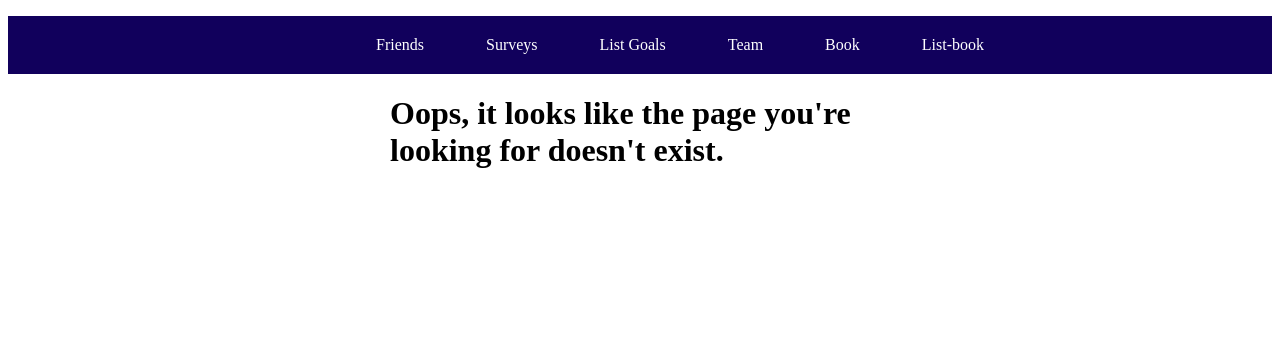
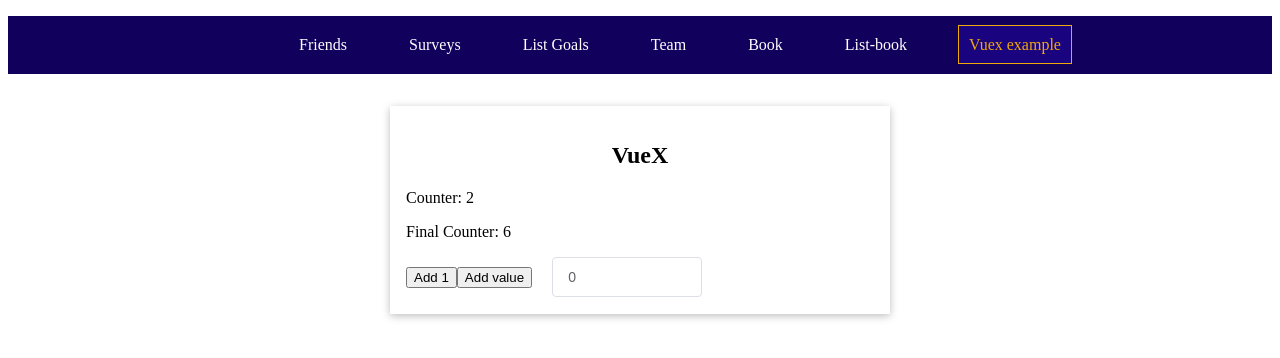
Before and after one commit to daipham1210/vue-training, a Vue app: page /vuex-example in a window 1280 px wide. Shown: the top 358 px of the page. Built offline with nearby package versions, Linux system fonts and the light colour scheme.

Commit message:
add store vuex

```diff
--- a/package.json
+++ b/package.json
@@ -17,7 +17,8 @@
     "lodash": "^4.17.21",
     "mitt": "^3.0.0",
     "vue": "^3.0.0",
-    "vue-router": "^4.0.11"
+    "vue-router": "^4.0.11",
+    "vuex": "^4.0.2"
   },
   "devDependencies": {
     "@vue/cli-plugin-babel": "~4.5.0",
--- a/src/components/Navigation.vue
+++ b/src/components/Navigation.vue
@@ -29,6 +29,11 @@
       <li>
         <router-link to="/list-book">
           List-book
+        </router-link>
+      </li>
+      <li>
+        <router-link to="/vuex-example">
+          Vuex example
         </router-link>
       </li>
     </ul>
--- a/src/components/book-paginate/list-book.vue
+++ /dev/null
@@ -1,16 +0,0 @@
-<template>
-	<pagination
-		:total-page="11"
-	/>
-</template>
-<script>
-import pagination from "@components/book-paginate/pagination.vue";
-
-import { defineComponent } from 'vue'
-export default defineComponent({
-	name: 'ListBook',
-	components: {
-		"pagination": pagination
-	},
-})
-</script>
--- a/src/components/book-paginate/pagination.vue
+++ /dev/null
@@ -1,110 +0,0 @@
-<template>
-  <ul class='panigation'>
-		<li @click="firstPage" class='panigation-item'>
-			<button :disabled="isFirstPage">First</button>
-		</li>
-		<li @click="previousPage" class='panigation-item'>
-			<button :disabled="isFirstPage">Previous</button>
-		</li>
-		<!-- <li class='panigation-item'><button>1</button></li>
-		<li class='panigation-item'><button>2</button></li>
-		<li class='panigation-item'><button>3</button></li> -->
-		<li
-			v-for="item in pages"
-			:key="item"
-			class='panigation-item'
-		>
-			<button
-				@click="changePage(item)"
-				:class="{'activeItem': item === currentPage }"
-			>
-				{{ item }}
-			</button>
-		</li>
-		<li @click="nextPage" class='panigation-item'>
-			<button :disabled="isLastPage">Next</button>
-		</li>
-		<li @click="lastPage" class='panigation-item'>
-			<button :disabled="isLastPage">Last</button>
-		</li>
-	</ul>
-</template>
-
-<script>
-
-import { defineComponent, toRefs, reactive, computed, onMounted } from "vue";
-export default defineComponent({
-	name: 'pagination',
-	props: {
-		maxVisibleButtons: {
-			type: Number,
-			default: 3,
-		},
-		totalPage: Number,
-		total: Number,
-		perPage: Number,
-	},
-	setup(props) {
-		const data = reactive ({
-			currentPage: 1,
-			startPage: computed(() => {
-			}),
-			pages: computed(() => {
-
-			}),
-			isFirstPage: computed(() => data.currentPage === 1),
-			isLastPage: computed(() =>  data.currentPage === 3),
-		})
-
-		const changePage = (item) => {
-			data.currentPage = item
-		}
-
-		const previousPage = () => {
-			if (data.isFirstPage) return
-			data.currentPage = data.currentPage - 1
-		}
-
-		const nextPage = () => {
-			if (data.isLastPage) return
-			data.currentPage = data.currentPage + 1
-		}
-
-		const firstPage = () => {
-			if (data.isFirstPage) return
-			data.currentPage = data.currentPage = 1
-		}
-
-		const lastPage = () => {
-			data.currentPage = data.currentPage = 3
-
-		}
-
-		return {
-			...toRefs(data),
-			changePage,
-			previousPage,
-			nextPage,
-			firstPage,
-			lastPage,
-		}
-	}
-
-});
-</script>
-
-<style lang="scss">
-.panigation {
-	display: flex;
-  list-style-type: none;
-	.panigation-item {
-		padding: 5px;
-		// button:hover {
-		// 	background-color: aqua;
-		// }
-	}
-	.activeItem {
-		background-color: #4AAE9B;
-	}
-}
-</style>
--- a/src/components/books/Book.vue
+++ b/src/components/books/Book.vue
@@ -1,6 +1,7 @@
 <template>
   <div>
     <div class="header">
+      <div>Counter: {{ $store.state.counter }}</div>
       <el-button @click="showCreateModal">
         Create Book
       </el-button>
--- /dev/null
+++ b/src/components/counter/BaseContainer.vue
@@ -0,0 +1,41 @@
+<template>
+  <section>
+    <h2>VueX </h2>
+    <p>Counter: {{ $store.state.counter }}</p>
+    <p>Final Counter: {{ finalCounter }}</p>
+    <change-counter></change-counter>
+  </section>
+</template>
+
+<script>
+import { defineComponent, computed, getCurrentInstance } from "vue";
+import ChangeCounter from "@components/counter/ChangeCounter.vue"
+
+export default defineComponent({
+  name: 'BaseContainer',
+  components: {
+    ChangeCounter,
+  },
+  setup() {
+    const vm = getCurrentInstance().proxy
+    const finalCounter = computed(() => vm.$store.getters.finalCounter)
+
+    return {
+      finalCounter,
+    }
+  }
+})
+</script>
+
+<style scoped>
+section {
+  max-width: 30rem;
+  margin: 2rem auto;
+  box-shadow: 0 2px 8px rgba(0, 0, 0, 0.26);
+  padding: 1rem;
+}
+
+h2 {
+  text-align: center;
+}
+</style>
--- /dev/null
+++ b/src/components/counter/ChangeCounter.vue
@@ -0,0 +1,41 @@
+<template>
+  <button @click="addOne">Add 1</button>
+  <button @click="addValue">Add value</button>
+  <el-input v-model="value" class="input" placeholder="Please input" />
+</template>
+
+<script>
+import { defineComponent, getCurrentInstance, reactive, toRefs } from "vue"
+
+export default defineComponent({
+  name: 'ChangeCounter',
+  setup() {
+    const vm = getCurrentInstance().proxy // lay ra instance cua chinh component trong file nay
+
+    const data = reactive({
+      value: 0,
+    })
+
+    const addOne = () => vm.$store.commit('increment') // goi den ham mutation
+
+    const addValue = () => {
+      vm.$store.commit('increase', {
+        value: +data.value,
+      })
+    }
+
+    return {
+      ...toRefs(data),
+      addOne,
+      addValue,
+    }
+  }
+})
+</script>
+
+<style scoped>
+.input {
+  margin-left: 20px;
+  width: 150px;
+}
+</style>
--- a/src/main.js
+++ b/src/main.js
@@ -1,6 +1,7 @@
 import { createApp } from 'vue'
 import App from './App.vue'
 import router from '@/router'
+import store from '@/store'
 import installElementPlus from './plugins/element'
 import mitt from 'mitt'
 
@@ -8,5 +9,6 @@
 installElementPlus(app)
 const emitter = mitt();
 app.config.globalProperties.emitter = emitter;
+app.use(store)
 app.use(router)
 app.mount('#app')
--- a/src/router/index.js
+++ b/src/router/index.js
@@ -10,7 +10,8 @@
 import root from '@components/provide-example/root.vue'
 import Main from '@components/event-bus-example/main.vue'
 import CreateBook from '@components/books/CreateBook.vue'
-import ListBook from '@components/book-paginate/list-book.vue'
+import BaseContainer from '@components/counter/BaseContainer.vue'
+
 const routes = [
   {
     path: '/',
@@ -49,11 +50,6 @@
     component: Book,
   },
   {
-    path: '/list-book',
-    name: 'list-book',
-    component: ListBook,
-  },
-  {
     path: '/books/create',
     name: 'CreateBook',
     component: CreateBook,
@@ -72,6 +68,11 @@
     name: 'event-bus',
     component: Main,
   },
+  {
+    path: '/vuex-example',
+    name: 'vuex-example',
+    component: BaseContainer,
+  },
 ]
 
 const router = createRouter({
--- /dev/null
+++ b/src/store/index.js
@@ -0,0 +1,43 @@
+import { createStore } from 'vuex'
+
+export default createStore({
+  state() {
+    return {
+      counter: 2
+    };
+  },
+  mutations: { // chua cac function de update state, muon update state phai goi thong qua mutation
+    increment(state) {
+      state.counter = state.counter + 1;
+    },
+    increase(state, payload) {
+      state.counter = state.counter + payload.value;
+    }
+  },
+  // actions: {
+  //   increment(context) {
+  //     setTimeout(function() {
+  //       context.commit('increment');
+  //     }, 2000);
+  //   },
+  //   increase(context, payload) {
+  //     console.log(context);
+  //     context.commit('increase', payload);
+  //   }
+  // },
+  getters: { // ham get cac gia tri dua tren state
+    finalCounter(state) {
+      return state.counter * 3;
+    },
+    // normalizedCounter(_, getters) {
+    //   const finalCounter = getters.finalCounter;
+    //   if (finalCounter < 0) {
+    //     return 0;
+    //   }
+    //   if (finalCounter > 100) {
+    //     return 100;
+    //   }
+    //   return finalCounter;
+    // }
+  }
+})
```
Also changed, not shown: 1 other file (tests, documents, lock files or other folders).
